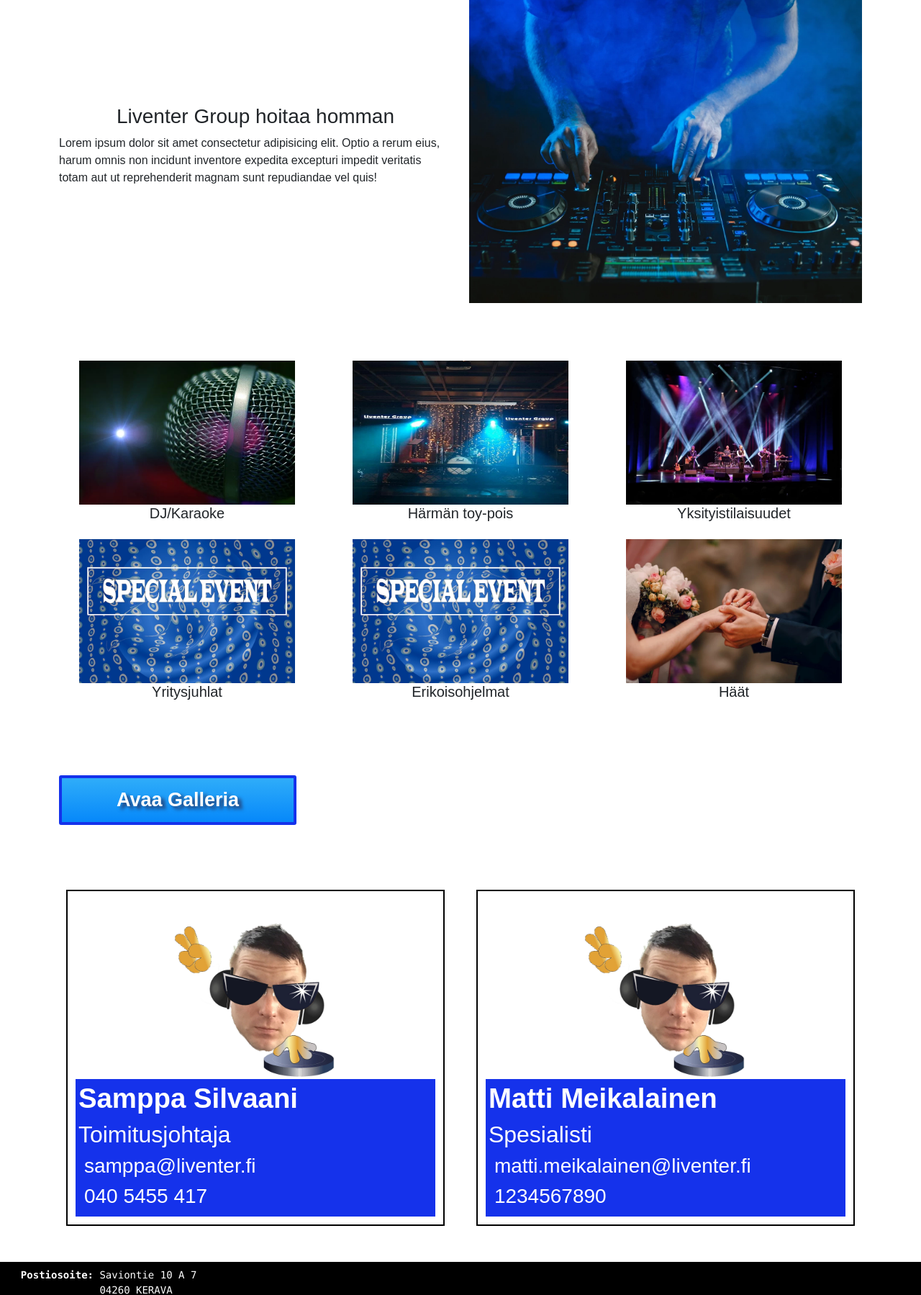
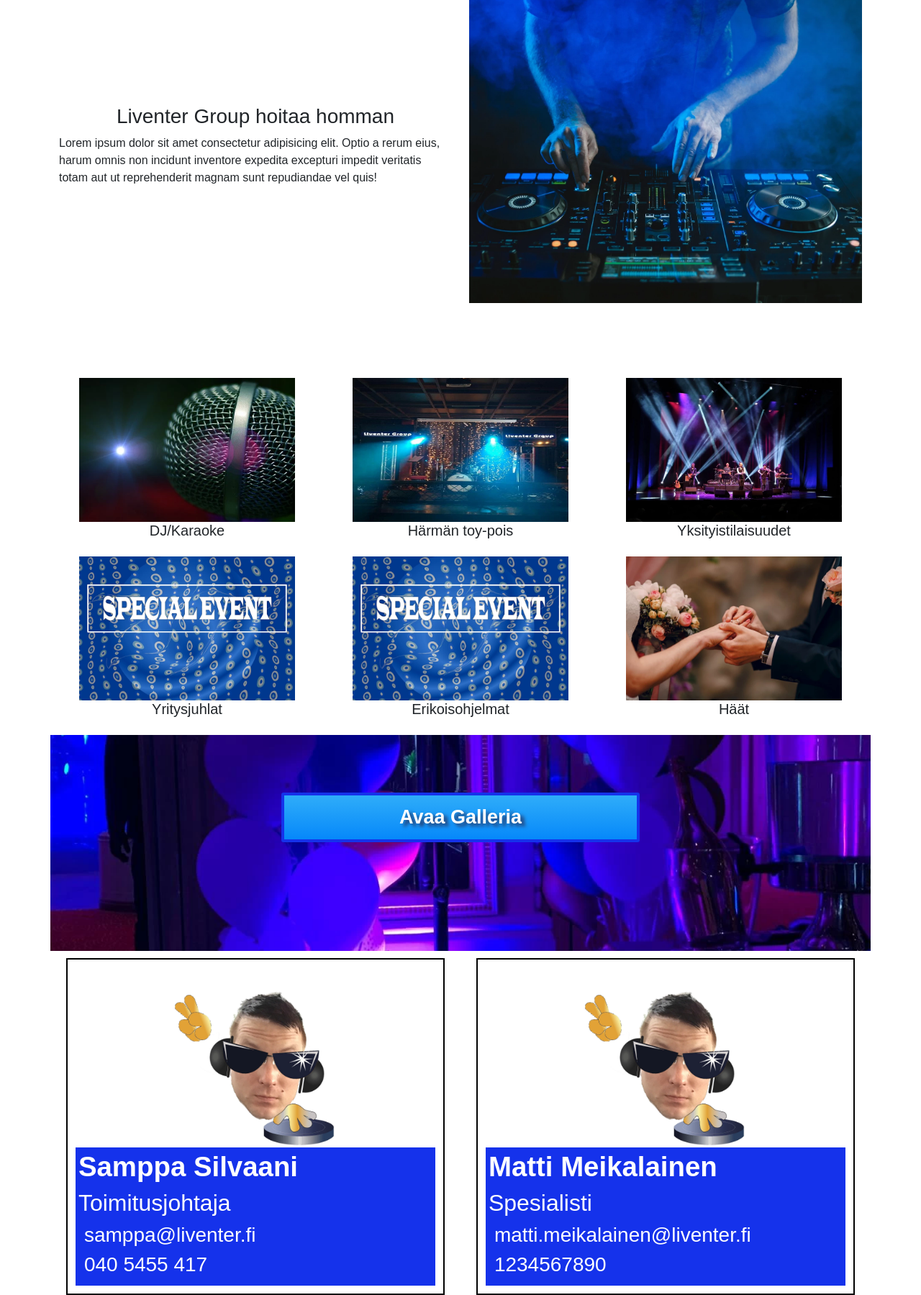
Before and after one commit to JoKivi/PagesForBiz, a PHP site: page / in a window 1280 px wide. Shown: the part 968-2767 px from the top of the page at 72% size. Run offline with PHP 8.4, Linux system fonts and the light colour scheme.

Commit message:
Parallax

```diff
--- a/css/styles.css
+++ b/css/styles.css
@@ -95,6 +95,9 @@ body {
 }
 
 /* Services */
+.services {
+  padding-top: 1.5rem;
+}
 
 .card-img {
   width: 300px;
@@ -102,19 +105,33 @@ body {
 }
 
 /* Gallery */
+.parallax {
+  background-image: url("../img/background-1.webp");
+  min-height: 300px;
+  background-attachment: fixed;
+  background-position: center;
+  background-repeat: no-repeat;
+  background-size: cover;
+}
+
+.gallery-button {
+  display: flex;
+  align-items: center;
+  justify-content: center;
+}
+
 #openGalleryButton {
   margin: 10vh 0px;
   background: linear-gradient(to bottom, #2dabf9 5%, #0688fa 100%);
   background-color: #2dabf9;
   border-radius: 3px;
   border: 4px solid #1532eb;
-  display: inline-block;
   cursor: pointer;
   color: #ffffff;
   font-family: Arial;
   font-size: 27px;
   font-weight: bold;
-  padding: 10px 76px;
+  padding: 10px 10rem;
   text-decoration: none;
   text-shadow: 5px 4px 5px #263666;
 }
@@ -336,4 +353,10 @@ body {
   .contact-textbox h3 {
     font-size: 3vw;
   }
+
+  #openGalleryButton {
+    align-items: center;
+    justify-content: center;
+    padding: 10px 3vw;
+  }
 }
--- a/index.html
+++ b/index.html
@@ -46,8 +46,8 @@
     </div>
   </section>
 
-  <section class="services" id="services">
-    <div class="container">
+  <section class="services" >
+    <div class="container" id="services">
       <div class="row flex-column flex-md-row">
         <div class="col-md-4 col-12 mb-4">
           <div class="d-flex flex-column align-items-center h-100" data-id="dj">
@@ -108,9 +108,9 @@
   </section>
 
   <section class="gallery" id="gallery">
-    <div class="container">
+    <div class="parallax container">
       <div class="row">
-        <div>
+        <div class="gallery-button container-fluid">
           <button id="openGalleryButton">Avaa Galleria</button>
         <div>
       </div>
```
Also changed, not shown: img/background-1.webp (added), 1 other file.
